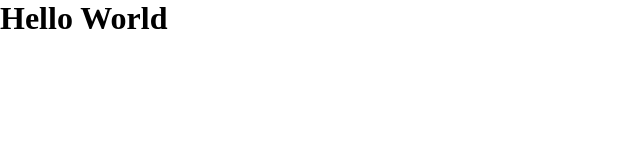
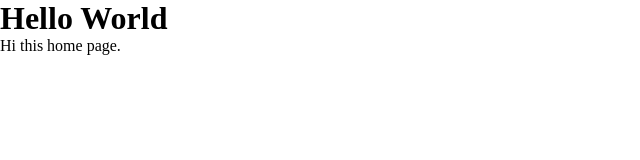
Before and after one commit to TaWSaK/learn2, a plain HTML site: page index.html in a window 1280 px wide. Shown: the whole page, without its empty margins (0-640 px from the left). Drawn offline with Linux system fonts and the light colour scheme.

Commit message:
add some features

```diff
--- a/index.html
+++ b/index.html
@@ -8,5 +8,6 @@
 </head>
 <body>
     <h1>Hello World</h1>
+    <p>Hi this home page.</p>
 </body>
 </html>
```
